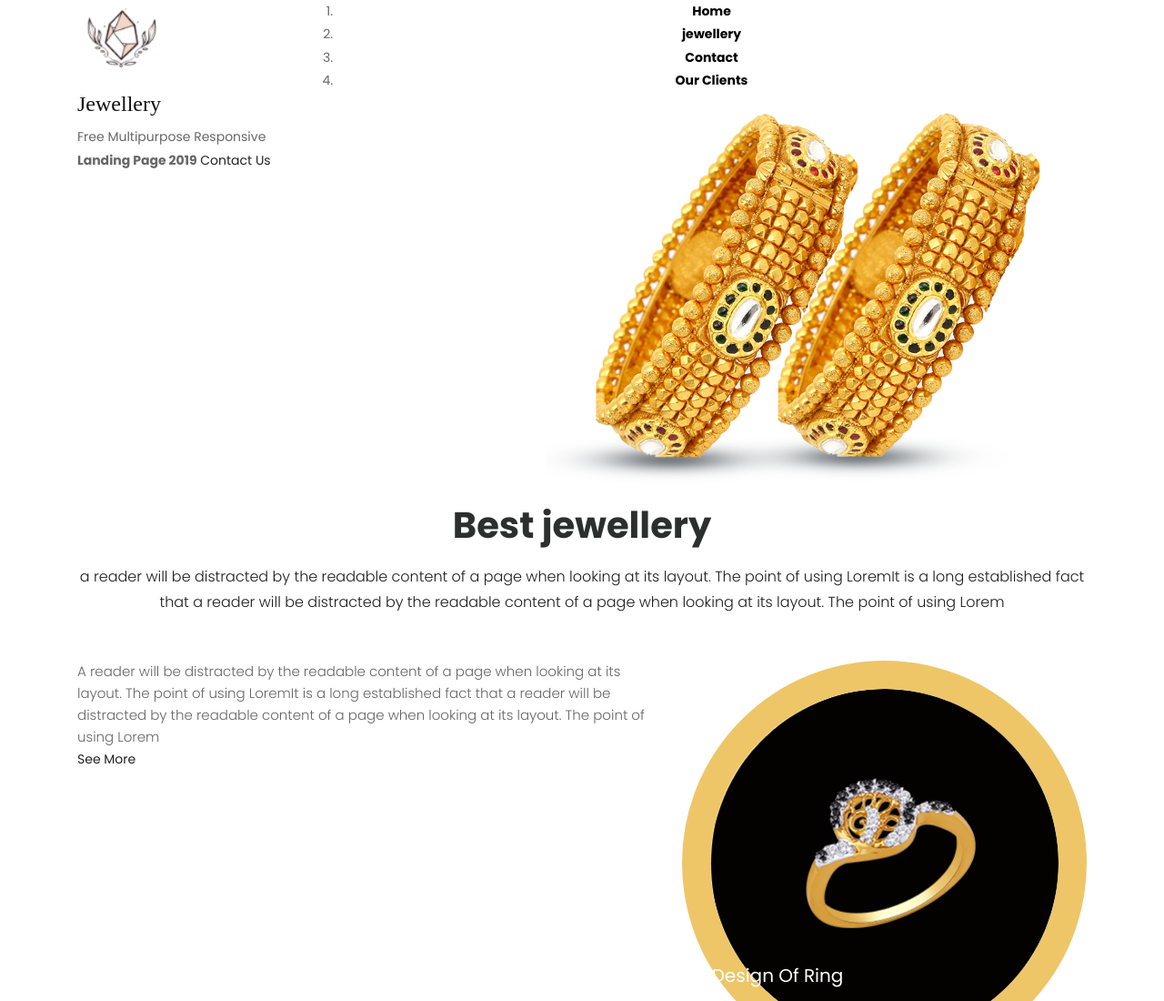
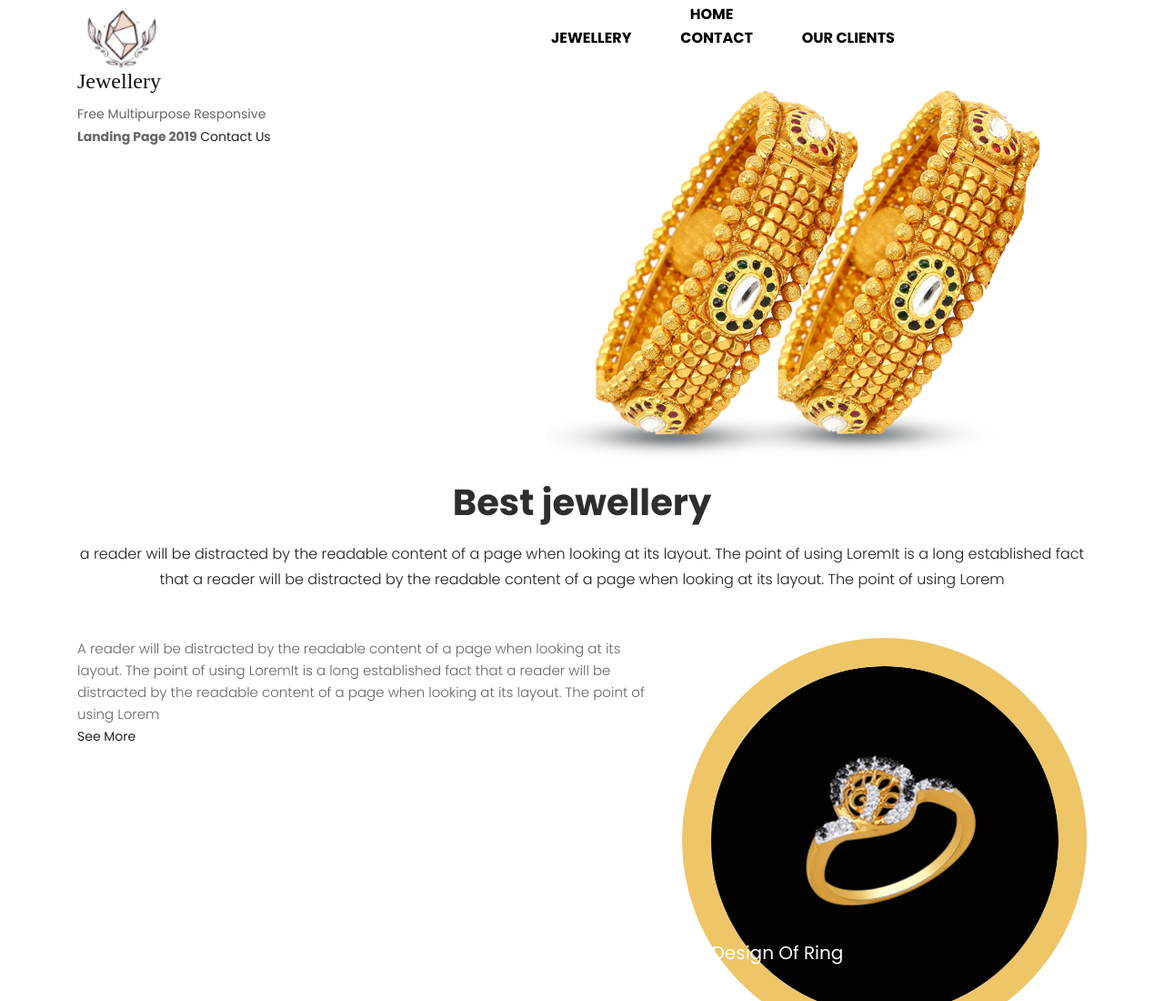
Before and after one commit to chatterjeeg024/Gopal, a plain HTML site: page index.html in a window 1280 px wide. Shown: the top 1100 px of the page at 91% size. Drawn offline with nearby package versions, Linux system fonts and the light colour scheme; files that its build step writes are made by us from their sources; a web font is replaced by a local one.

Commit message:
Update index.html

```diff
--- a/index.html
+++ b/index.html
@@ -57,10 +57,10 @@
                            <div class="limit-box">
                               <nav class="main-menu">
                                  <ul class="menu-area-main">
-                                    <div><li class="active"> <a href="index.html">Home</a> </li></div>
-                                    <div><li class="active"> <a href=="index.html">jewellery</a> </li></div>
-                                    <div><li class="active" > <a href="index.html">Contact</a> </li></div>
-                                    <div><li class="active"> <a href="index.html">Our Clients</a> </li></div>
+                                    <li class="active"> <a href="index.html">Home</a> </li><br>
+                                    <li class="active"> <a href=="index.html">jewellery</a> </li>
+                                    <li class="active" > <a href="index.html">Contact</a> </li>
+                                    <li class="active"> <a href="index.html">Our Clients</a> </li>
                                  </ul>
                               </nav>
                            </div>
```
